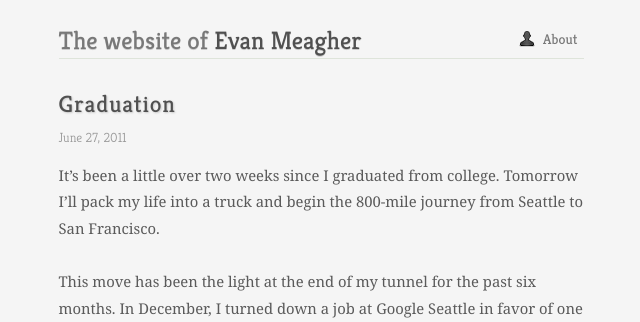
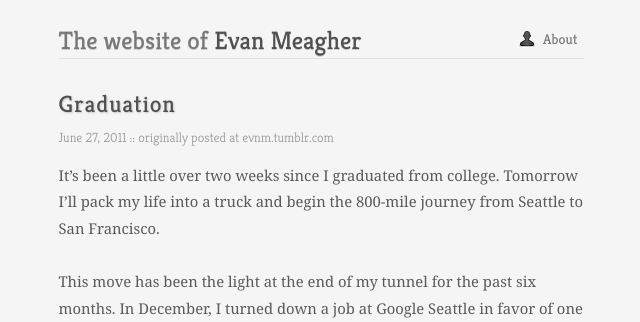
Before and after one commit to evnm/www, a Jekyll site: the page built from _posts/2011-06-27-graduation.md, in a window 1280 px wide. Shown: the top 322 px of the page, without its empty margins (319-959 px from the left). Built offline with Jekyll 4.4.1, drawn with Linux system fonts in a browser that asks for light colours; nearby versions of some CDN libraries; library files that are not in the unit come from our copies; comment, search, counter and statistics services are not loaded.

Commit message:
Add original posting info to graduation post.

```diff
--- a/_posts/2011-06-27-graduation.md
+++ b/_posts/2011-06-27-graduation.md
@@ -1,6 +1,7 @@
 ---
 title: Graduation
 layout: post
+optional_meta: " :: originally posted at evnm.tumblr.com"
 ---
 
 It's been a little over two weeks since I graduated from college. Tomorrow I'll pack my life into a truck and begin the 800-mile journey from Seattle to San Francisco.
```
